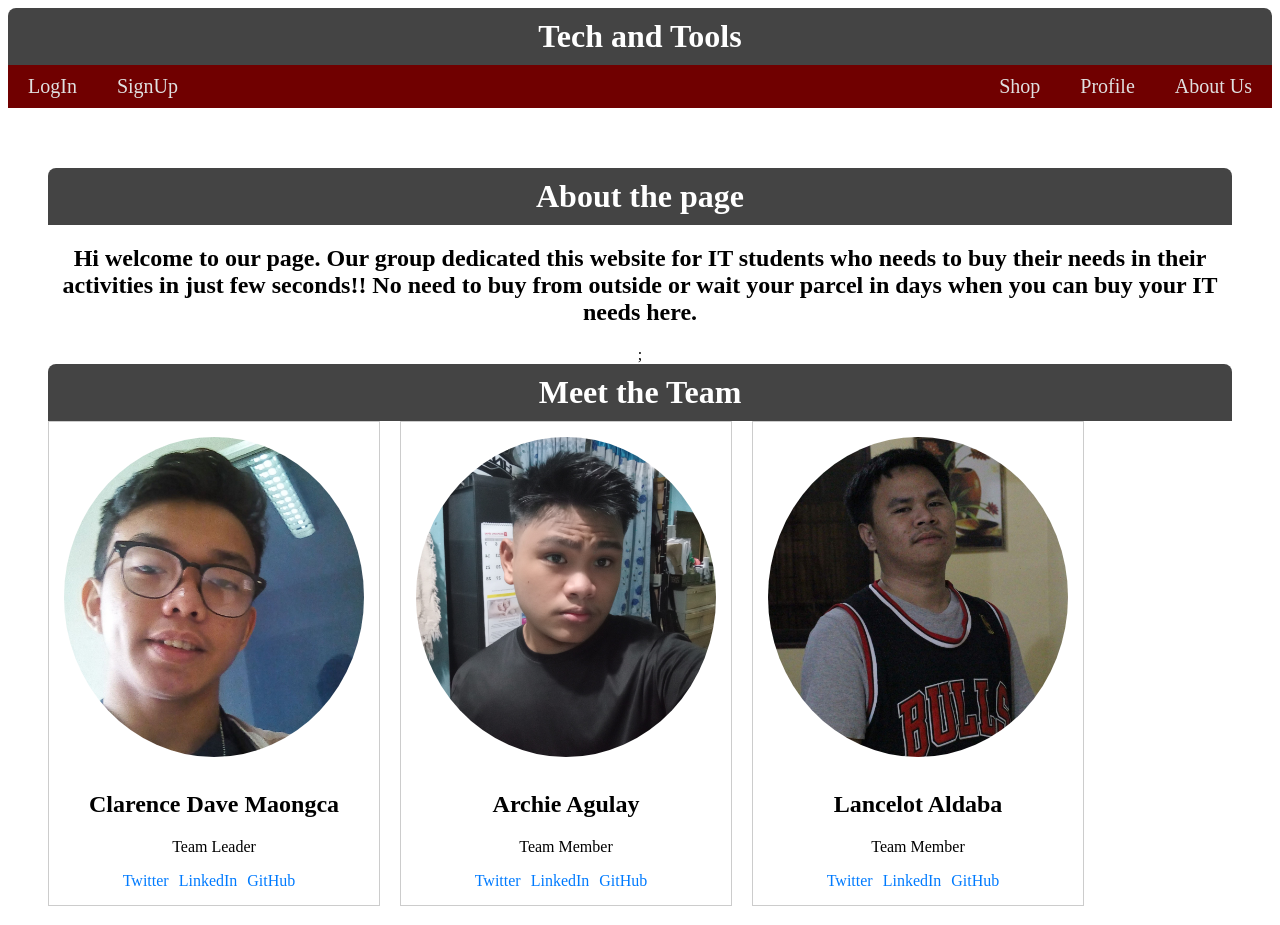
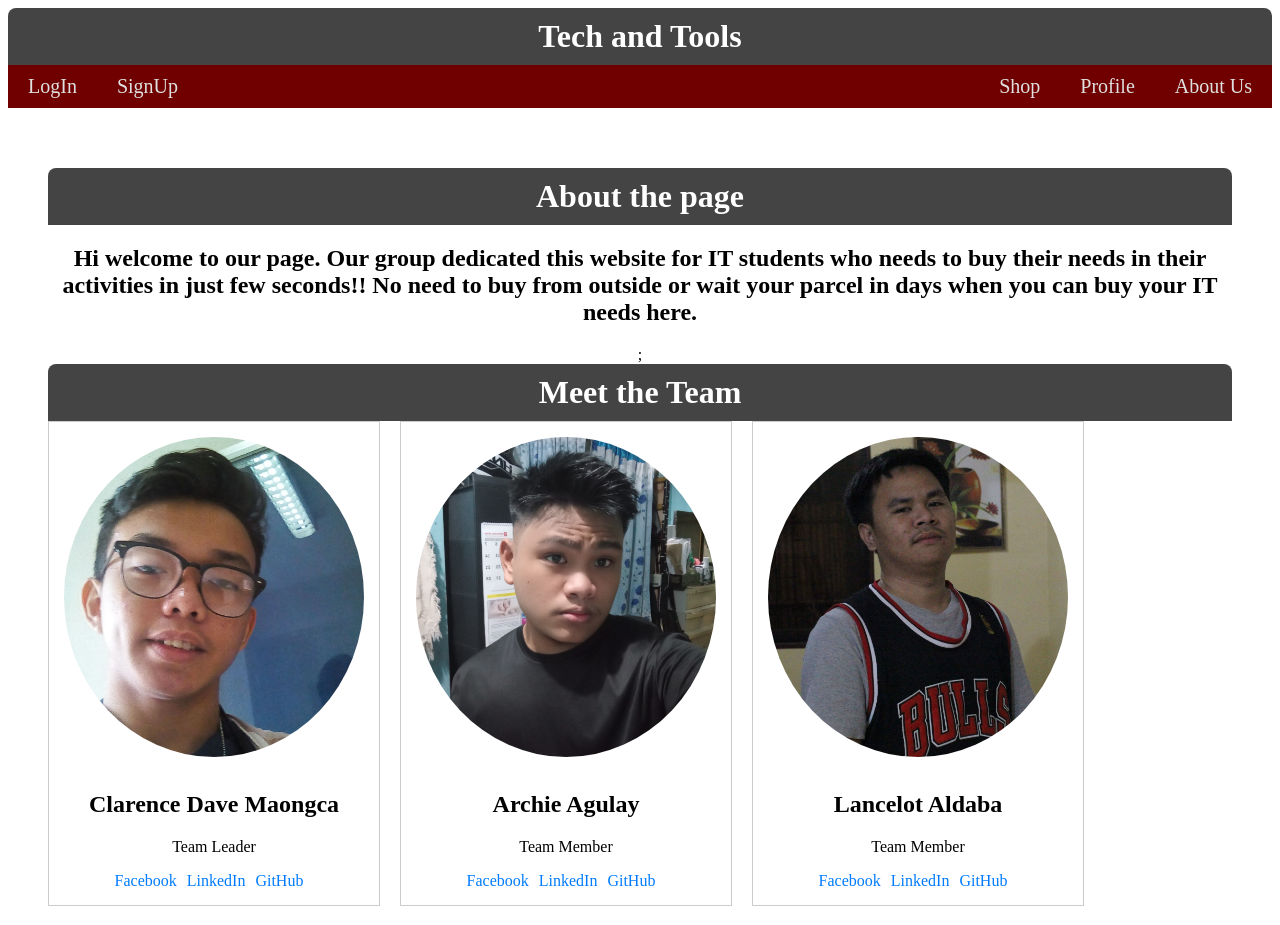
Before and after one commit to cmaongca09/BSIT-NS-3A-WEB-DEV-PROJ, a React (Create React App) app in the folder techandtoolsreact/: page /AboutUs in a window 1280 px wide. Shown: the top 925 px of the page. Built offline with nearby package versions, Linux system fonts and the light colour scheme.

Commit message:
Update .js

```diff
--- a/techandtoolsreact/package.json
+++ b/techandtoolsreact/package.json
@@ -29,8 +29,8 @@
     "web-vitals": "^2.1.4"
   },
   "scripts": {
-    "start": "react-scripts start",
-    "build": "react-scripts build",
+    "start": "./node_modules/.bin/netlify-lambda serve src",
+    "build": "./node_modules/.bin/netlify-lambda build src",
     "test": "react-scripts test",
     "eject": "react-scripts eject"
   },
--- a/techandtoolsreact/src/pages/AboutUs.js
+++ b/techandtoolsreact/src/pages/AboutUs.js
@@ -70,11 +70,11 @@ export const AboutUs = () => {
             <p>{member.role}</p>
             <div className="social-links">
               <a
-                href={member.socials.twitter}
+                href={member.socials.Facebook}
                 target="_blank"
                 rel="noopener noreferrer"
               >
-                Twitter
+                Facebook
               </a>
               <a
                 href={member.socials.linkedin}
@@ -90,7 +90,6 @@ export const AboutUs = () => {
               >
                 GitHub
               </a>
-              {/* Add more social links as needed */}
             </div>
           </div>
         ))}
--- a/techandtoolsreact/src/pages/Shop.css
+++ b/techandtoolsreact/src/pages/Shop.css
@@ -38,7 +38,7 @@ h1 {
 
 .product img {
   width: 100%;
-  height: 200px; /* Adjust the height as needed */
+  height: 200px;
   object-fit: cover;
   border-radius: 8px 8px 0 0;
 }
```
